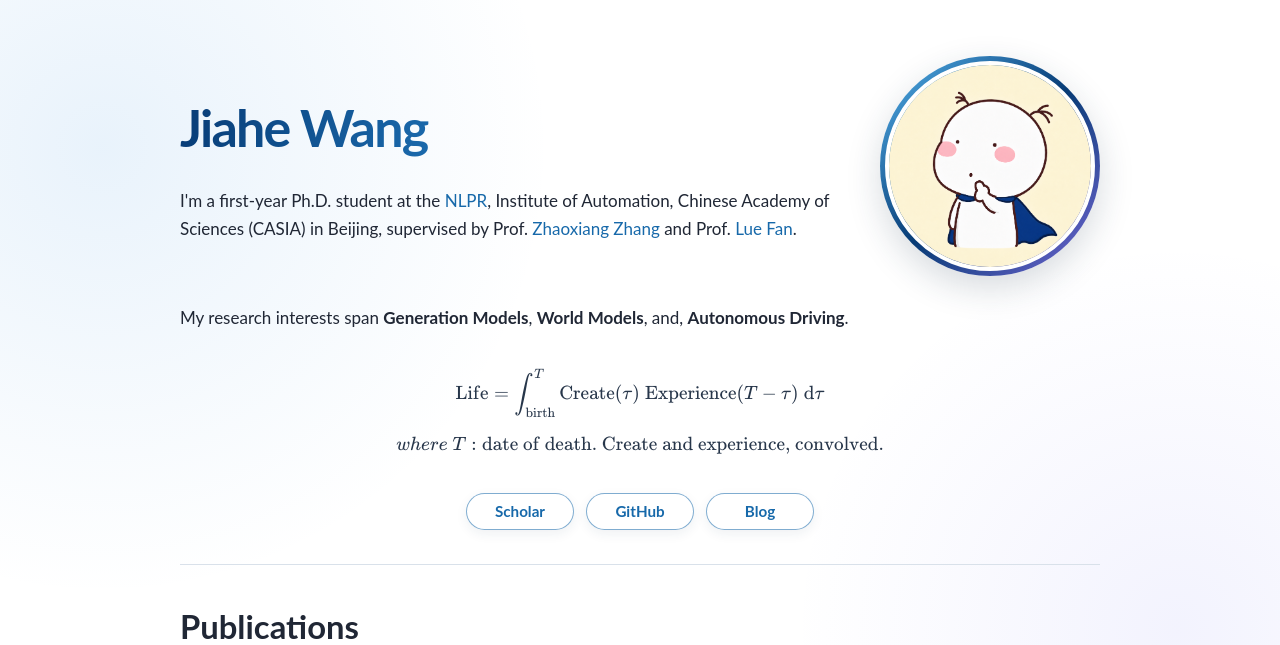
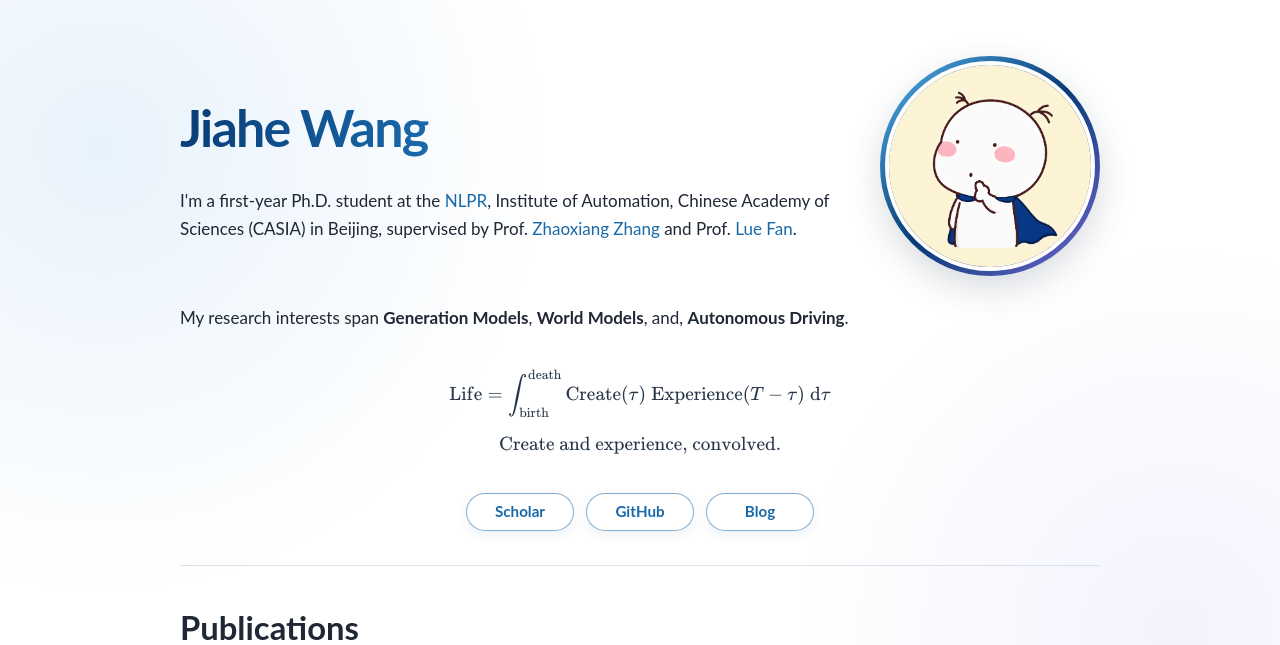
Before and after one commit to ChrisWang-jh/chriswang-jh.github.io, a Jekyll site: the page index.html, which Jekyll copies as it is, in a window 1280 px wide and 900 px high, cut to the strip 0-645 px from the top of the window. Built offline with Jekyll 4.4.1, drawn with Linux system fonts in a browser that asks for light colours.

Commit message:
small modification on signature

```diff
--- a/index.html
+++ b/index.html
@@ -34,8 +34,8 @@
       <div class="intro-full">
         <p>My research interests span <strong>Generation Models</strong>, <strong>World Models</strong>, and, <strong>Autonomous Driving</strong>.</p>
             <div class="signature" aria-label="Personal signature">
-            $$\text{Life} = \int_{\text{birth}}^{T}\text{Create}(\tau)\;\text{Experience}(T-\tau)\;\mathrm{d}\tau$$
-            $$\textit{where } T: \text{date of death. Create and experience, convolved.}$$
+            $$\text{Life} = \int_{\text{birth}}^{\text{death}}\text{Create}(\tau)\;\text{Experience}(T-\tau)\;\mathrm{d}\tau$$
+            $$\text{Create and experience, convolved.}$$
             </div>
         <nav class="links" aria-label="Contact and social links">
           <a href="https://scholar.google.com.hk/citations?user=pEOxUJsAAAAJ&hl=en" target="_blank" rel="noopener noreferrer">Scholar</a>
```
